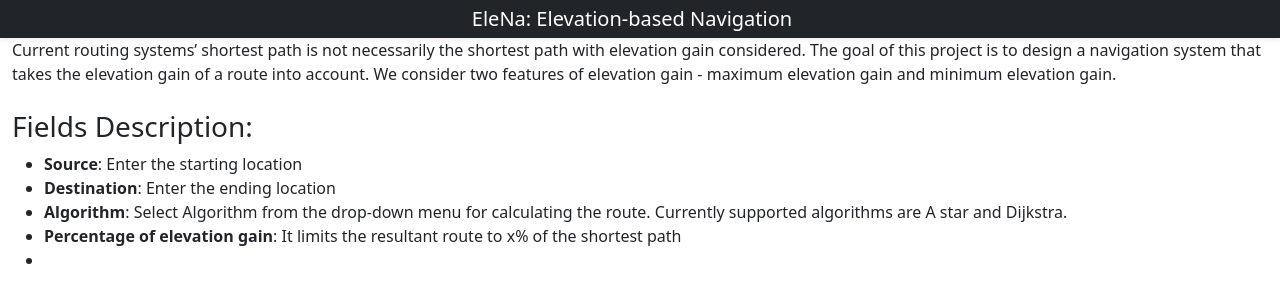
After one commit to ParthivDupakuntla/CS520-EleNa, a Flask app: page /help in a window 1280 px wide. The commit adds this page. Shown: the top 303 px of the page. Run offline with Flask 2, Linux system fonts and the light colour scheme; some libraries are stand-ins or nearby versions.

Commit message:
added help description

```diff
--- /dev/null
+++ b/src/templates/help.html
@@ -0,0 +1,53 @@
+<!DOCTYPE html>
+<html lang="en">
+<head>
+    <meta charset="utf-8">
+    <meta name="viewport" content="width=device-width, initial-scale=1">
+    <title>EleNa - Help</title>
+<link href="https://cdn.jsdelivr.net/npm/bootstrap@5.1.2/dist/css/bootstrap.min.css" rel="stylesheet">
+<link rel="shortcut icon" href="{{ url_for('static', filename='favicon.ico') }}">
+<script type="text/javascript" src="{{ url_for('static', filename='js/map.js') }}"></script>
+<script src="https://cdn.jsdelivr.net/npm/bootstrap@5.1.2/dist/js/bootstrap.bundle.min.js"></script>
+<script src="https://ajax.googleapis.com/ajax/libs/jquery/3.6.0/jquery.min.js"></script>
+
+<script src="https://code.iconify.design/2/2.1.0/iconify.min.js"></script>
+<script
+        src="https://cdnjs.cloudflare.com/ajax/libs/popper.js/1.16.0/umd/popper.min.js"></script>
+<script
+        src="https://maxcdn.bootstrapcdn.com/bootstrap/4.4.1/js/bootstrap.min.js"></script>
+<style>
+
+        .about{
+        padding:2rem;
+        margin:3rem;
+        }
+
+</style>
+</head>
+<body>
+<div class="container-fluid">
+    <div class="row navbar-expand-lg navbar-dark bg-dark shadow-sm p-1">
+        <center>
+            <a href="#" class="navbar-brand">
+                <span class="font-weight-bold">EleNa: Elevation-based Navigation</span>
+            </a>
+        </center>
+    </div>
+
+<div id="about">
+    Current routing systems’ shortest path is not necessarily the shortest path with elevation gain considered.
+    The goal of this project is to design a navigation system that takes the elevation gain of a route into account.
+    We consider two features of elevation gain - maximum elevation gain and minimum elevation gain.<br/><br>
+    <h3> Fields Description:</h3>
+    <ul>
+        <li> <b>Source</b>: Enter the starting location </li>
+        <li> <b>Destination</b>: Enter the ending location </li>
+        <li> <b>Algorithm</b>: Select Algorithm from the drop-down menu for calculating the route. Currently supported algorithms are A star and Dijkstra.</li>
+        <li> <b>Percentage of elevation gain</b>: It limits the resultant route to x% of the shortest path</li>
+        <li> <b> </b></li>
+    </ul>
+</div>
+</div>
+
+</body>
+</html>
--- a/src/templates/index.html
+++ b/src/templates/index.html
@@ -6,7 +6,6 @@
     <meta name="viewport" content="width=device-width, initial-scale=1">
     <title>EleNa</title>
     <link href="https://cdn.jsdelivr.net/npm/bootstrap@5.1.2/dist/css/bootstrap.min.css" rel="stylesheet">
-    <link rel="shortcut icon" href="{{ url_for('static', filename='favicon.ico') }}">
     <script type="text/javascript" src="{{ url_for('static', filename='js/map.js') }}"></script>
     <script src="https://cdn.jsdelivr.net/npm/bootstrap@5.1.2/dist/js/bootstrap.bundle.min.js"></script>
     <script src="https://ajax.googleapis.com/ajax/libs/jquery/3.6.0/jquery.min.js"></script>
```
Also changed, not shown: src/static/favicon.ico (deleted).
